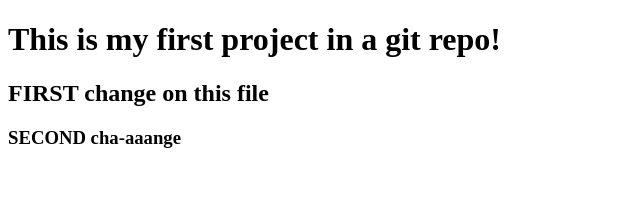
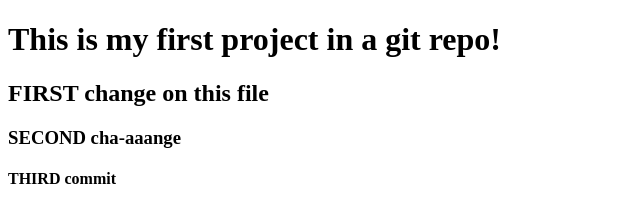
Before and after one commit to SilviaZlo/assignments, a plain HTML site: page index.html in a window 1280 px wide. Shown: the whole page, without its empty margins (0-640 px from the left). Drawn offline with Linux system fonts and the light colour scheme.

Commit message:
third commit

```diff
--- a/index.html
+++ b/index.html
@@ -10,5 +10,6 @@
     <h1>This is my first project in a git repo!</h1>
     <h2>FIRST change on this file</h2>
     <h3>SECOND cha-aaange</h3>
+    <h4>THIRD commit</h4>
 </body>
 </html>
```
